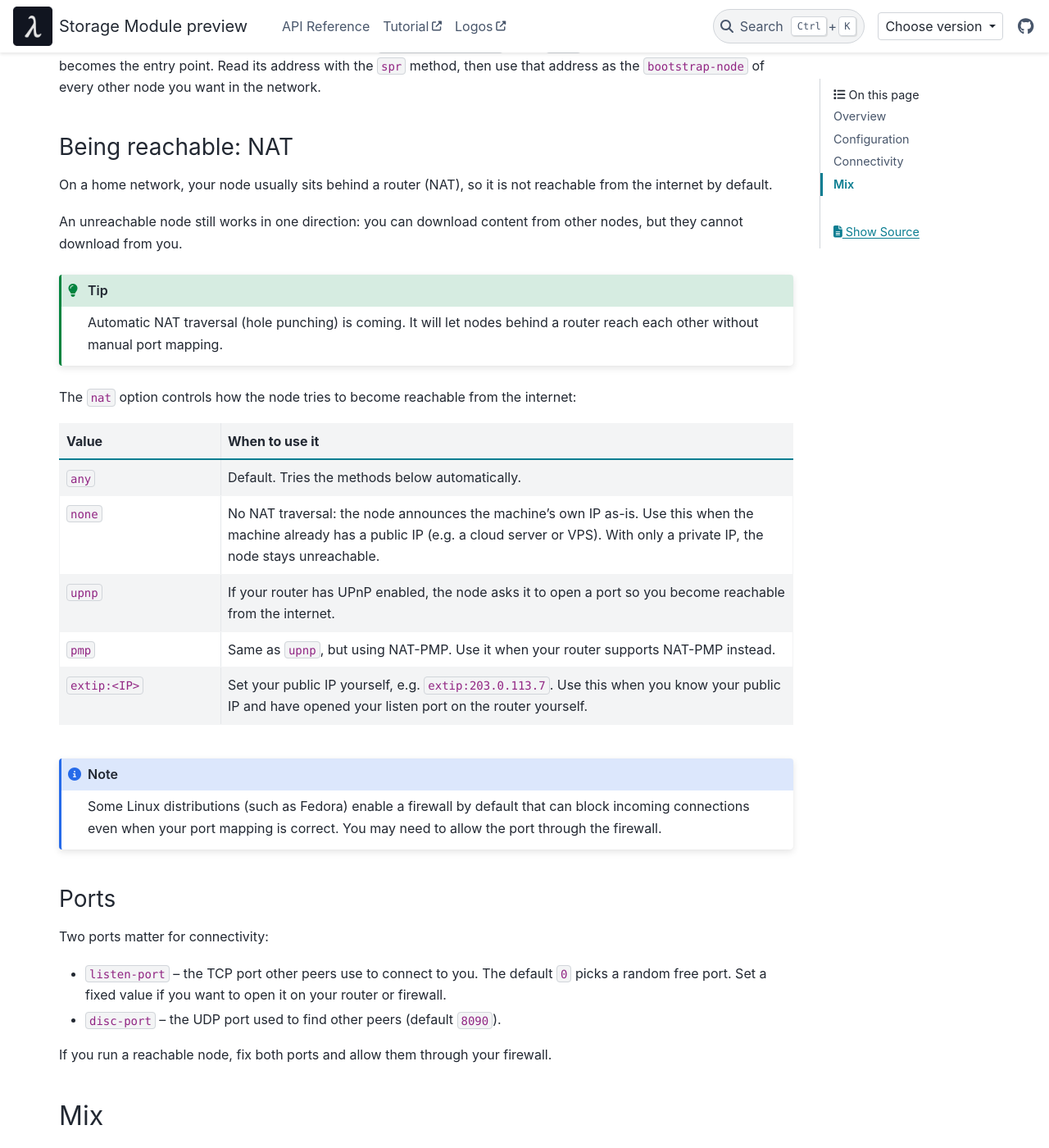
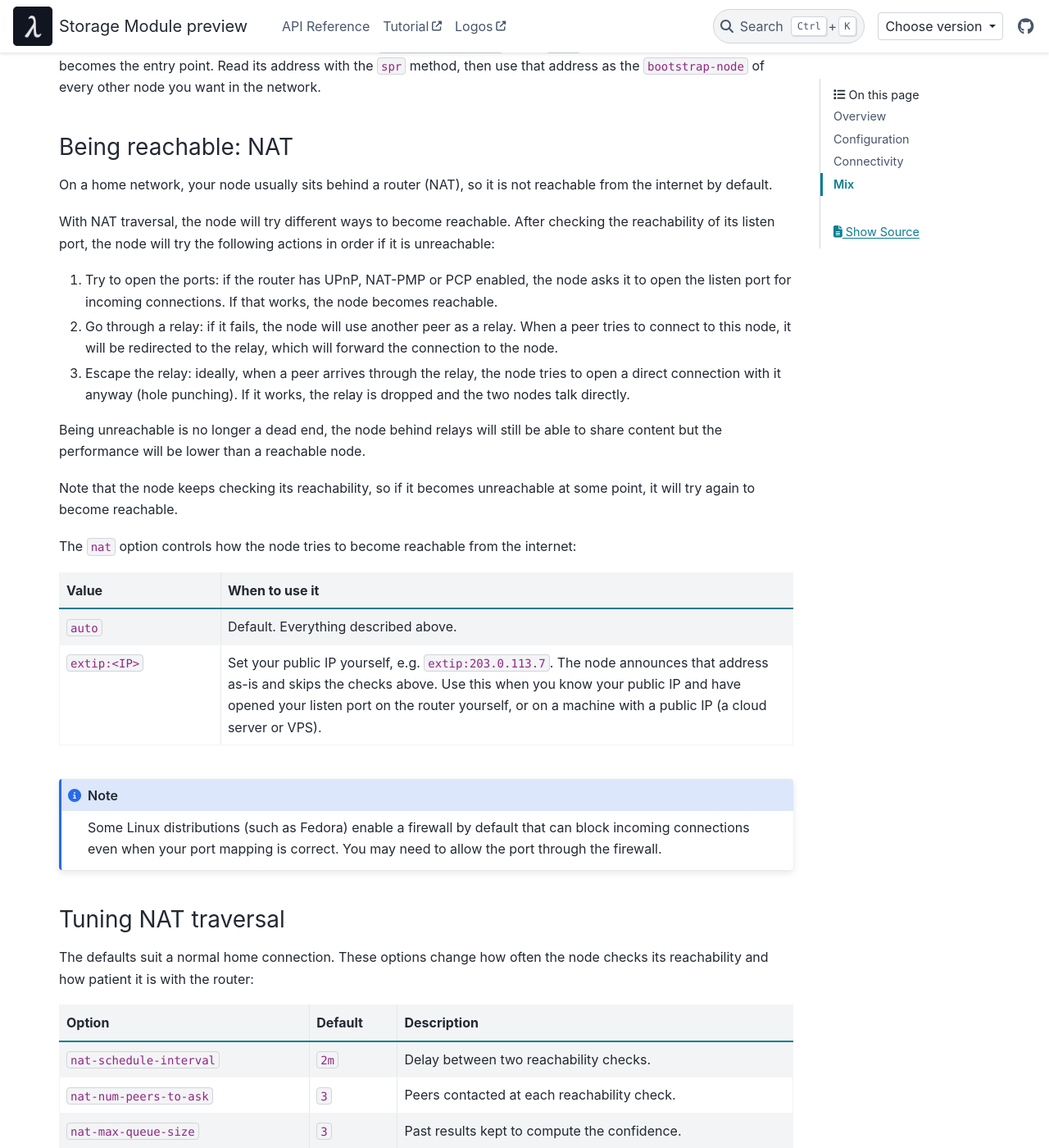
Before and after one commit to logos-co/logos-storage-module, a Sphinx documentation site: the page built from docs/index.rst, in a window 1280 px wide and 1400 px high, scrolled down 3040 px. Shown: the whole window at 82% size. Built offline with Sphinx 7.4.7 and the PyData theme 0.15.4, drawn with Linux system fonts in a browser that asks for light colours; some of the changed text lies outside the part shown.

Commit message:
chore: update logos storage nim  (#72)

```diff
--- a/docs/index.rst
+++ b/docs/index.rst
@@ -106,7 +106,7 @@ list with default values, see the ``init`` method in the
      - ``8090``
      - UDP port used to discover other peers. See `Connectivity`_.
    * - ``nat``
-     - ``any``
+     - ``auto``
      - How the node finds its public address so others can reach it. See
        `Connectivity`_.
    * - ``network``
@@ -127,7 +127,7 @@ Example:
      "storage-quota": 21474836480,
      "listen-port": 0,
      "disc-port": 8090,
-     "nat": "any",
+     "nat": "auto",
      "network": "logos.test",
      "mix-enabled": false
    }
@@ -172,13 +172,26 @@ Being reachable: NAT
 On a home network, your node usually sits behind a router (NAT), so it is
 not reachable from the internet by default.
 
-An unreachable node still works in one direction: you can download content
-from other nodes, but they cannot download from you.
+With NAT traversal, the node will try different ways to become reachable.
+After checking the reachability of its listen port, the node will try
+the following actions in order if it is unreachable:
 
-.. tip::
+1. Try to open the ports: if the router has UPnP, NAT-PMP or PCP enabled,
+   the node asks it to open the listen port for incoming connections.
+   If that works, the node becomes reachable.
+2. Go through a relay: if it fails, the node will use another peer as a
+   relay. When a peer tries to connect to this node, it will be redirected
+   to the relay, which will forward the connection to the node.
+3. Escape the relay: ideally, when a peer arrives through the relay, the node
+   tries to open a direct connection with it anyway (hole punching). If it
+   works, the relay is dropped and the two nodes talk directly.
 
-   Automatic NAT traversal (hole punching) is coming. It will let nodes
-   behind a router reach each other without manual port mapping.
+Being unreachable is no longer a dead end, the node behind relays will still
+be able to share content but the performance will be lower than a reachable
+node.
+
+Note that the node keeps checking its reachability, so if it becomes
+unreachable at some point, it will try again to become reachable.
 
 The ``nat`` option controls how the node tries to become reachable from the
 internet:
@@ -189,28 +202,60 @@ internet:
 
    * - Value
      - When to use it
-   * - ``any``
-     - Default. Tries the methods below automatically.
-   * - ``none``
-     - No NAT traversal: the node announces the machine's own IP as-is. Use
-       this when the machine already has a public IP (e.g. a cloud server or
-       VPS). With only a private IP, the node stays unreachable.
-   * - ``upnp``
-     - If your router has UPnP enabled, the node asks it to open a port so
-       you become reachable from the internet.
-   * - ``pmp``
-     - Same as ``upnp``, but using NAT-PMP. Use it when your router supports
-       NAT-PMP instead.
+   * - ``auto``
+     - Default. Everything described above.
    * - ``extip:<IP>``
-     - Set your public IP yourself, e.g. ``extip:203.0.113.7``. Use this when
+     - Set your public IP yourself, e.g. ``extip:203.0.113.7``. The node
+       announces that address as-is and skips the checks above. Use this when
        you know your public IP and have opened your listen port on the router
-       yourself.
+       yourself, or on a machine with a public IP (a cloud server or VPS).
 
 .. note::
 
    Some Linux distributions (such as Fedora) enable a firewall by default
    that can block incoming connections even when your port mapping is
    correct. You may need to allow the port through the firewall.
+
+Tuning NAT traversal
+~~~~~~~~~~~~~~~~~~~~~
+
+The defaults suit a normal home connection. These options change how often
+the node checks its reachability and how patient it is with the router:
+
+.. list-table::
+   :header-rows: 1
+   :widths: 34 12 54
+
+   * - Option
+     - Default
+     - Description
+   * - ``nat-schedule-interval``
+     - ``2m``
+     - Delay between two reachability checks.
+   * - ``nat-num-peers-to-ask``
+     - ``3``
+     - Peers contacted at each reachability check.
+   * - ``nat-max-queue-size``
+     - ``3``
+     - Past results kept to compute the confidence.
+   * - ``nat-min-confidence``
+     - ``0.6``
+     - Share of those results that must agree before the node trusts them.
+   * - ``nat-observed-addr-min-count``
+     - ``1``
+     - Times an address must be reported by peers before the node uses it.
+   * - ``nat-max-relays``
+     - ``2``
+     - Relays the node reserves a slot on at the same time.
+   * - ``nat-port-mapping-discover-timeout``
+     - ``500``
+     - Milliseconds to wait while looking for a UPnP/NAT-PMP/PCP router.
+   * - ``nat-port-mapping-timeout``
+     - ``500``
+     - Milliseconds to wait while the router creates the mapping.
+   * - ``nat-port-mapping-recheck-period``
+     - ``300000``
+     - Milliseconds between two checks that the mapping is still there.
 
 
 Ports
```
Also changed, not shown: docs/logoscore-overview/logoscore.md (+5 -10 lines), 8 other files.
